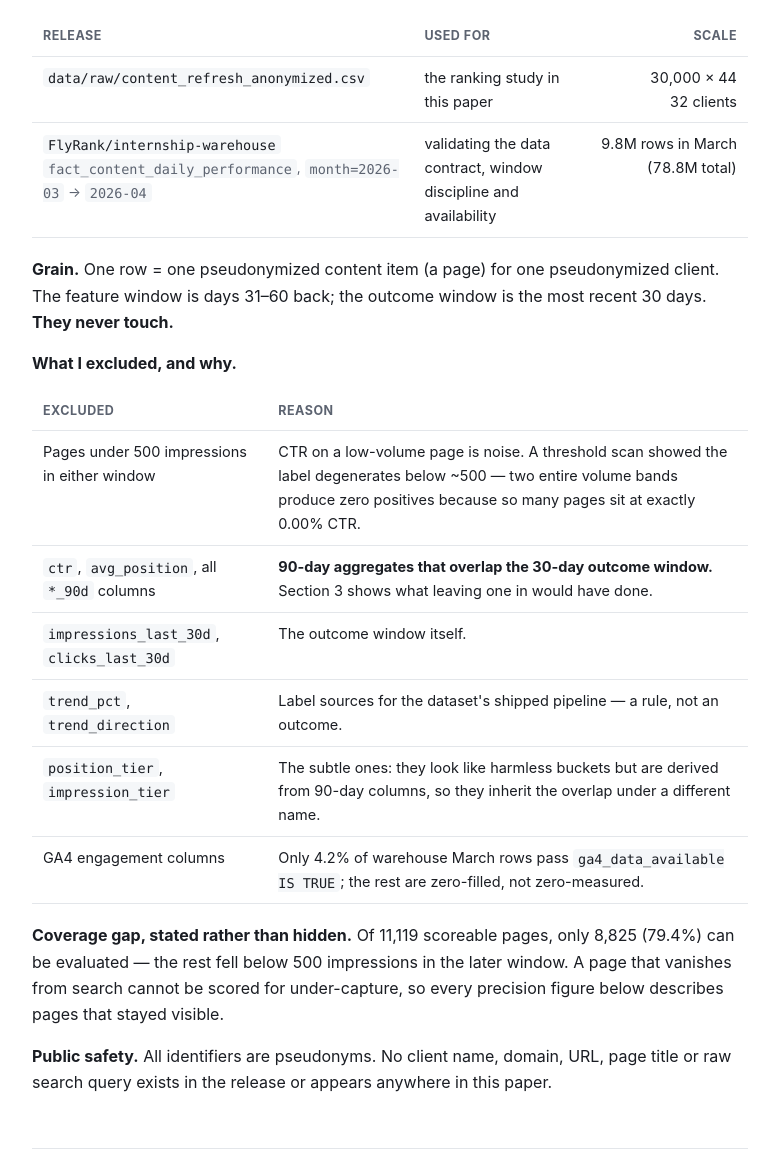
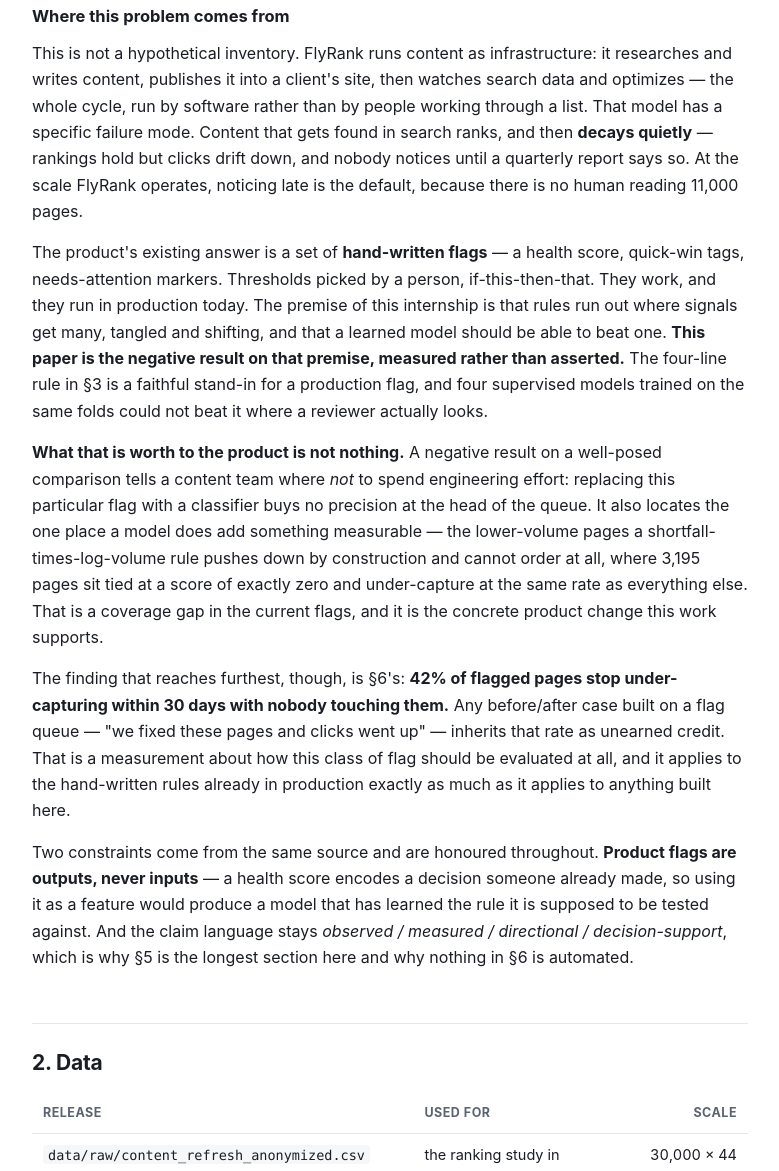
Before and after one commit to huzaifaguru/flyrank-ml-internship, a plain HTML site: page docs/index.html in a window 1280 px wide. Shown: the part 1548-2719 px from the top of the page, without its empty margins (250-1029 px from the left). Drawn offline with Linux system fonts and the light colour scheme.

Commit message:
Add files via upload

```diff
--- a/docs/index.html
+++ b/docs/index.html
@@ -86,7 +86,10 @@
 
 <h2 id="abstract">Abstract</h2>
 <div class="abstract">
-<p><b>Which already-visible pages deserve a reviewer's first hour?</b> Using the FlyRank ML Internship
+<p>Content published into a client's site ranks, then decays quietly, and FlyRank's production answer is
+a set of hand-written flags that a learned model is assumed to be able to beat. This paper tests that
+assumption on one well-posed case and finds against it.
+<b>Which already-visible pages deserve a reviewer's first hour?</b> Using the FlyRank ML Internship
 dataset — a pseudonymized 30,000-row content snapshot, with the data contract validated against a
 78.8-million-row production search warehouse — I built a ranked queue of pages whose click-through rate
 sits below what comparable pages at the same exposure achieve, measured in a 30-day window strictly after
@@ -123,6 +126,43 @@
 <p>So the question is: <b>which visible pages capture fewer clicks than comparable pages at the same
 exposure?</b> The tension that shapes this paper is that a rule written in an afternoon answers it
 extremely well, and four models could not improve on it.</p>
+
+<h3>Where this problem comes from</h3>
+
+<p>This is not a hypothetical inventory. FlyRank runs content as infrastructure: it researches and writes
+content, publishes it into a client's site, then watches search data and optimizes — the whole cycle,
+run by software rather than by people working through a list. That model has a specific failure mode.
+Content that gets found in search ranks, and then <b>decays quietly</b> — rankings hold but clicks drift
+down, and nobody notices until a quarterly report says so. At the scale FlyRank operates, noticing late
+is the default, because there is no human reading 11,000 pages.</p>
+
+<p>The product's existing answer is a set of <b>hand-written flags</b> — a health score, quick-win tags,
+needs-attention markers. Thresholds picked by a person, if-this-then-that. They work, and they run in
+production today. The premise of this internship is that rules run out where signals get many, tangled
+and shifting, and that a learned model should be able to beat one. <b>This paper is the negative
+result on that premise, measured rather than asserted.</b> The four-line rule in §3 is a faithful
+stand-in for a production flag, and four supervised models trained on the same folds could not beat it
+where a reviewer actually looks.</p>
+
+<p><b>What that is worth to the product is not nothing.</b> A negative result on a well-posed comparison
+tells a content team where <i>not</i> to spend engineering effort: replacing this particular flag with a
+classifier buys no precision at the head of the queue. It also locates the one place a model does add
+something measurable — the lower-volume pages a shortfall-times-log-volume rule pushes down by
+construction and cannot order at all, where 3,195 pages sit tied at a score of exactly zero and
+under-capture at the same rate as everything else. That is a coverage gap in the current flags, and it is
+the concrete product change this work supports.</p>
+
+<p>The finding that reaches furthest, though, is §6's: <b>42% of flagged pages stop under-capturing
+within 30 days with nobody touching them.</b> Any before/after case built on a flag queue — "we fixed
+these pages and clicks went up" — inherits that rate as unearned credit. That is a measurement about how
+this class of flag should be evaluated at all, and it applies to the hand-written rules already in
+production exactly as much as it applies to anything built here.</p>
+
+<p>Two constraints come from the same source and are honoured throughout. <b>Product flags are outputs,
+never inputs</b> — a health score encodes a decision someone already made, so using it as a feature
+would produce a model that has learned the rule it is supposed to be tested against. And the claim
+language stays <i>observed / measured / directional / decision-support</i>, which is why §5 is the
+longest section here and why nothing in §6 is automated.</p>
 
 <h2 id="data">2. Data</h2>
 
```
